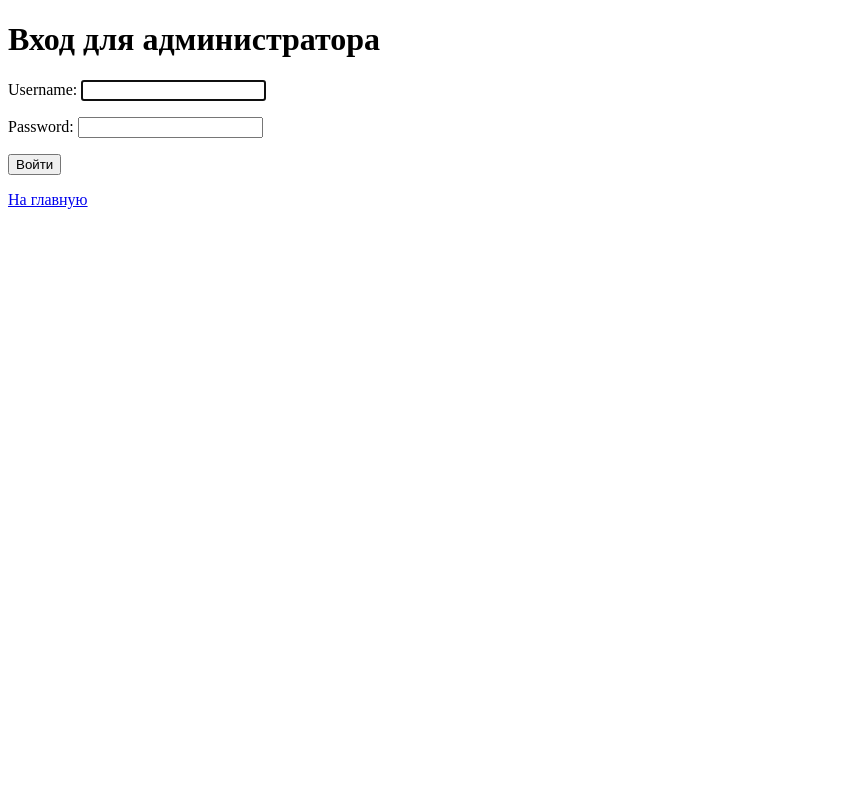
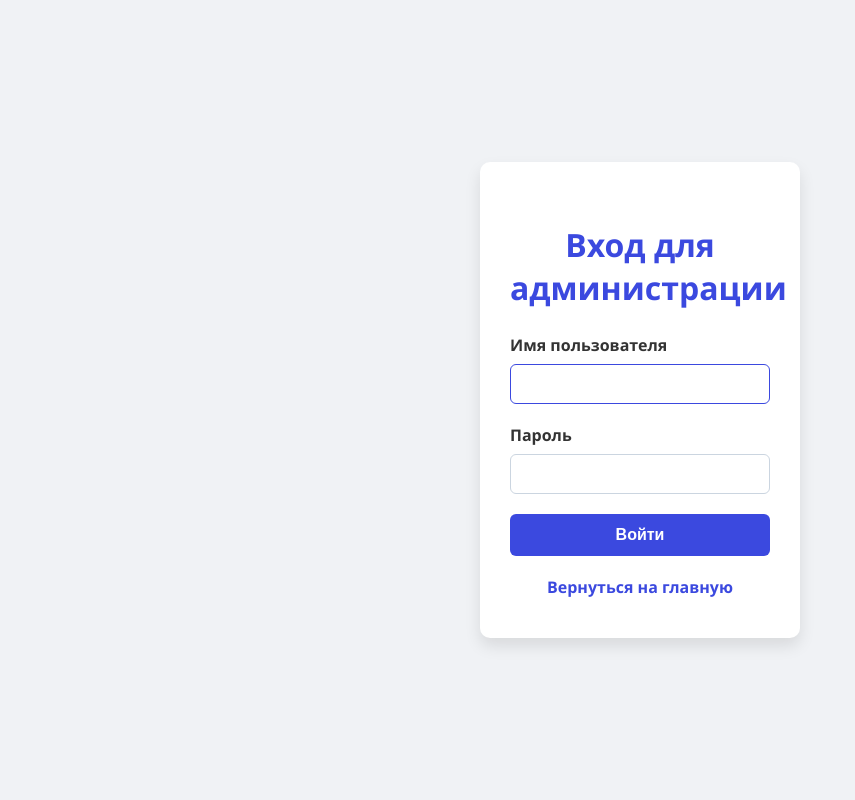
Before and after one commit to nikww/Algoproject, a Django app: page /login/ in a window 1280 px wide. Shown: the whole page, without its empty margins (0-855 px from the left). Run offline with Django 4.2, Linux system fonts and the light colour scheme.

Commit message:
login w/ css

```diff
--- a/algoproject/algosite/management/commands/load_topics.py
+++ b/algoproject/algosite/management/commands/load_topics.py
@@ -8,7 +8,7 @@ class Command(BaseCommand):
         exercise_render_code = """
 <div>
   <h3 id="task-instruction"></h3>
-  <svg id="graph" width="600" height="400" style="border:1px solid #ccc;"></svg>
+  <svg id="graph" width="600" height="600" style="border:1px solid #ccc;"></svg>
   <input id="answer-input" type="number" placeholder="Введите номер вершины" />
   <button id="check-btn">Проверить</button>
   <p id="feedback"></p>
--- a/algoproject/algosite/templates/algosite/index.html
+++ b/algoproject/algosite/templates/algosite/index.html
@@ -1,4 +1,4 @@
-<!DOCTYPE html>
+  <!DOCTYPE html>
 <html lang="ru">
 <head>
   <meta charset="UTF-8" />
@@ -7,7 +7,7 @@
   <style>
     body {
       font-family: 'Segoe UI', Tahoma, Geneva, Verdana, sans-serif;
-      background: #f0f2f5;
+      background: <div id="f0f2f5"></div>;
       margin: 0;
       padding: 20px;
       position: relative;
--- a/algoproject/algosite/templates/algosite/login.html
+++ b/algoproject/algosite/templates/algosite/login.html
@@ -1,16 +1,96 @@
 <!DOCTYPE html>
-<html lang="en">
+<html lang="ru">
 <head>
   <meta charset="UTF-8" />
   <title>Вход для администратора</title>
+  <style>
+    body {
+      background-color: #f0f2f5;
+      font-family: 'Segoe UI', Tahoma, Geneva, Verdana, sans-serif;
+      display: flex;
+      justify-content: center;
+      align-items: center;
+      height: 100vh;
+      margin: 0;
+    }
+    .login-container {
+      background-color: white;
+      padding: 40px 30px;
+      border-radius: 10px;
+      box-shadow: 0 8px 16px rgba(0,0,0,0.1);
+      width: 320px;
+      box-sizing: border-box;
+    }
+    h1 {
+      margin-bottom: 25px;
+      color: #3b49df;
+      text-align: center;
+    }
+    form {
+      display: flex;
+      flex-direction: column;
+    }
+    label {
+      font-weight: 600;
+      margin-bottom: 8px;
+      color: #333;
+    }
+    input[type="text"],
+    input[type="password"] {
+      padding: 10px 12px;
+      margin-bottom: 20px;
+      border: 1px solid #cbd5e0;
+      border-radius: 6px;
+      font-size: 1rem;
+      outline: none;
+      transition: border-color 0.3s ease;
+    }
+    input[type="text"]:focus,
+    input[type="password"]:focus {
+      border-color: #3b49df;
+    }
+    button {
+      padding: 12px;
+      background-color: #3b49df;
+      border: none;
+      border-radius: 6px;
+      color: white;
+      font-weight: 700;
+      font-size: 1rem;
+      cursor: pointer;
+      transition: background-color 0.3s ease;
+      margin-bottom: 10px; /* Отступ между кнопками */
+    }
+    button:hover {
+      background-color: #2a37c9;
+    }
+    .back-link {
+      text-align: center;
+      display: block;
+      margin-top: 10px;
+      color: #3b49df;
+      text-decoration: none;
+      font-weight: 600;
+    }
+    .back-link:hover {
+      text-decoration: underline;
+    }
+  </style>
 </head>
 <body>
-  <h1>Вход для администратора</h1>
-  <form method="post">
-    {% csrf_token %}
-    {{ form.as_p }}
-    <button type="submit">Войти</button>
-  </form>
-  <p><a href="{% url 'index' %}">На главную</a></p>
+  <div class="login-container">
+    <h1>Вход для администрации</h1>
+    <form method="post">
+      {% csrf_token %}
+      <label for="{{ form.username.id_for_label }}">Имя пользователя</label>
+      {{ form.username }}
+
+      <label for="{{ form.password.id_for_label }}">Пароль</label>
+      {{ form.password }}
+
+      <button type="submit">Войти</button>
+    </form>
+    <a href="{% url 'index' %}" class="back-link">Вернуться на главную</a>
+  </div>
 </body>
 </html>
```
Also changed, not shown: algoproject/algosite/templates/algosite/detail.html (+12 -1 lines), algoproject/algosite/templates/algosite/submit_topic.html (+27 -23 lines), algoproject/algosite/templates/algosite/topic_requests.html (+19 -27 lines).
